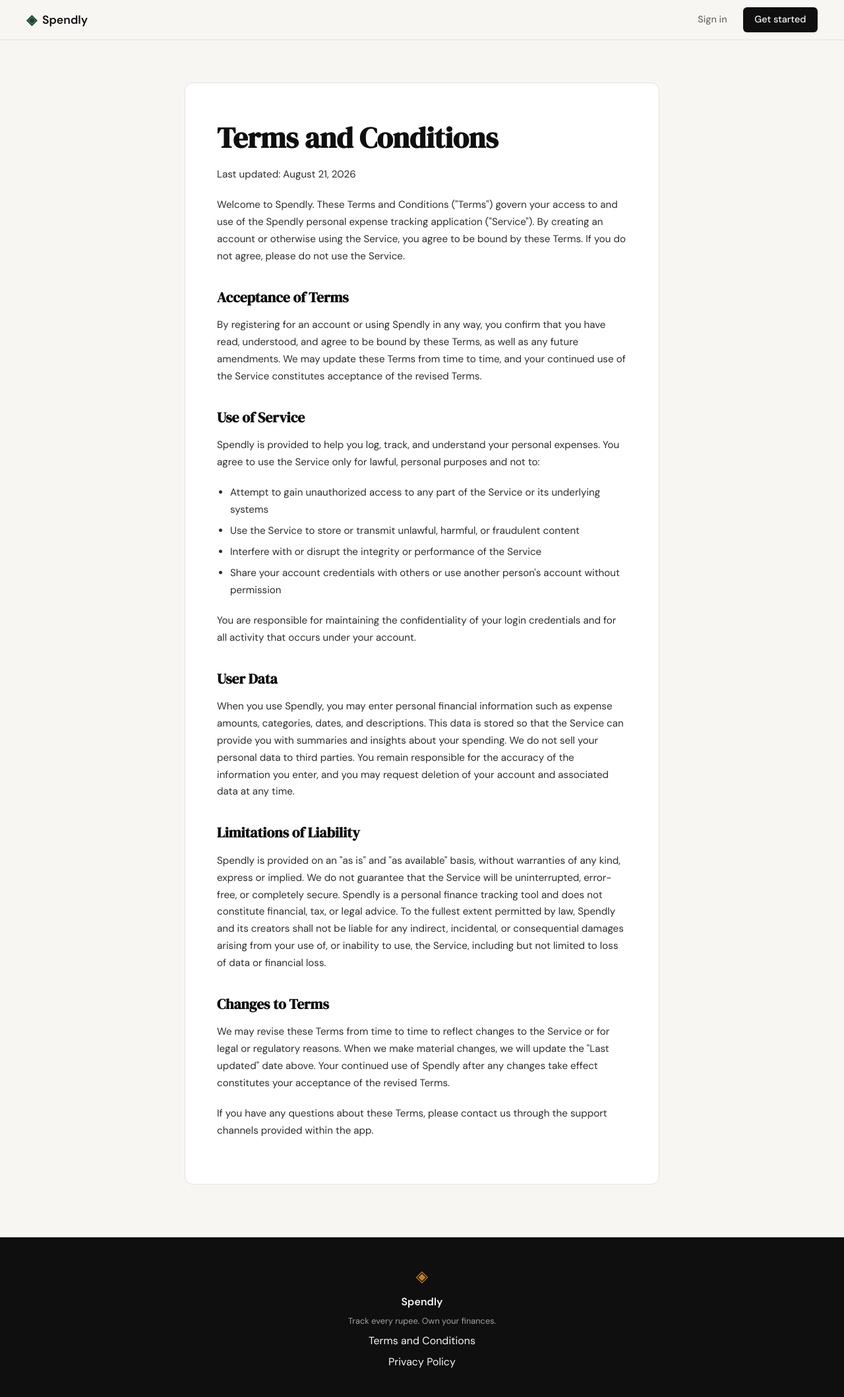
After one commit to faustusaryan/spendly, a Flask app: page /terms in a window 1280 px wide. The commit adds this page. Shown: the whole page at 66% size. Run offline with Flask 3, Linux system fonts and the light colour scheme.

Commit message:
landing: add terms and conditions page and route

```diff
--- a/app.py
+++ b/app.py
@@ -20,6 +20,11 @@ def register():
 @app.route("/login")
 def login():
     return render_template("login.html")
+
+
+@app.route("/terms")
+def terms():
+    return render_template("terms.html")
 
 
 # ------------------------------------------------------------------ #
--- a/static/css/style.css
+++ b/static/css/style.css
@@ -478,6 +478,66 @@ a { color: inherit; text-decoration: none; }
 .auth-switch a:hover { text-decoration: underline; }
 
 /* ------------------------------------------------------------------ */
+/* Legal pages (Terms, Privacy)                                        */
+/* ------------------------------------------------------------------ */
+
+.legal-section {
+    padding: 4rem 2rem 5rem;
+}
+
+.legal-container {
+    max-width: 720px;
+    margin: 0 auto;
+    background: var(--paper-card);
+    border: 1px solid var(--border);
+    border-radius: var(--radius-md);
+    padding: 3rem;
+}
+
+.legal-title {
+    font-family: var(--font-display);
+    font-size: clamp(2rem, 4vw, 2.75rem);
+    color: var(--ink);
+    margin-bottom: 0.5rem;
+}
+
+.legal-updated {
+    font-size: 0.85rem;
+    color: var(--ink-faint);
+    margin-bottom: 2rem;
+}
+
+.legal-container p {
+    font-size: 0.95rem;
+    color: var(--ink-soft);
+    line-height: 1.7;
+    margin-bottom: 1.25rem;
+}
+
+.legal-container h2 {
+    font-family: var(--font-display);
+    font-size: 1.35rem;
+    color: var(--ink);
+    margin-top: 2rem;
+    margin-bottom: 0.75rem;
+}
+
+.legal-container ul {
+    margin: 0 0 1.25rem 1.25rem;
+    color: var(--ink-soft);
+}
+
+.legal-container li {
+    font-size: 0.95rem;
+    line-height: 1.7;
+    margin-bottom: 0.4rem;
+}
+
+@media (max-width: 600px) {
+    .legal-container { padding: 2rem 1.5rem; }
+}
+
+/* ------------------------------------------------------------------ */
 /* Footer                                                              */
 /* ------------------------------------------------------------------ */
 
--- a/templates/base.html
+++ b/templates/base.html
@@ -34,7 +34,7 @@
             <span class="brand-icon">◈</span>
             <span class="footer-name">Spendly</span>
             <p class="footer-copy">Track every rupee. Own your finances.</p>
-            <a href="#">Terms and Conditions</a>
+            <a href="{{ url_for('terms') }}">Terms and Conditions</a>
             <a href="#">Privacy Policy</a>
         </div>
     </footer>
--- /dev/null
+++ b/templates/terms.html
@@ -0,0 +1,86 @@
+{% extends "base.html" %}
+
+{% block title %}Terms and Conditions — Spendly{% endblock %}
+
+{% block content %}
+
+<section class="legal-section">
+    <div class="legal-container">
+        <h1 class="legal-title">Terms and Conditions</h1>
+        <p class="legal-updated">Last updated: August 21, 2026</p>
+
+        <p>
+            Welcome to Spendly. These Terms and Conditions ("Terms") govern your
+            access to and use of the Spendly personal expense tracking application
+            ("Service"). By creating an account or otherwise using the Service, you
+            agree to be bound by these Terms. If you do not agree, please do not
+            use the Service.
+        </p>
+
+        <h2>Acceptance of Terms</h2>
+        <p>
+            By registering for an account or using Spendly in any way, you confirm
+            that you have read, understood, and agree to be bound by these Terms,
+            as well as any future amendments. We may update these Terms from time
+            to time, and your continued use of the Service constitutes acceptance
+            of the revised Terms.
+        </p>
+
+        <h2>Use of Service</h2>
+        <p>
+            Spendly is provided to help you log, track, and understand your
+            personal expenses. You agree to use the Service only for lawful,
+            personal purposes and not to:
+        </p>
+        <ul>
+            <li>Attempt to gain unauthorized access to any part of the Service or its underlying systems</li>
+            <li>Use the Service to store or transmit unlawful, harmful, or fraudulent content</li>
+            <li>Interfere with or disrupt the integrity or performance of the Service</li>
+            <li>Share your account credentials with others or use another person's account without permission</li>
+        </ul>
+        <p>
+            You are responsible for maintaining the confidentiality of your login
+            credentials and for all activity that occurs under your account.
+        </p>
+
+        <h2>User Data</h2>
+        <p>
+            When you use Spendly, you may enter personal financial information
+            such as expense amounts, categories, dates, and descriptions. This
+            data is stored so that the Service can provide you with summaries and
+            insights about your spending. We do not sell your personal data to
+            third parties. You remain responsible for the accuracy of the
+            information you enter, and you may request deletion of your account
+            and associated data at any time.
+        </p>
+
+        <h2>Limitations of Liability</h2>
+        <p>
+            Spendly is provided on an "as is" and "as available" basis, without
+            warranties of any kind, express or implied. We do not guarantee that
+            the Service will be uninterrupted, error-free, or completely secure.
+            Spendly is a personal finance tracking tool and does not constitute
+            financial, tax, or legal advice. To the fullest extent permitted by
+            law, Spendly and its creators shall not be liable for any indirect,
+            incidental, or consequential damages arising from your use of, or
+            inability to use, the Service, including but not limited to loss of
+            data or financial loss.
+        </p>
+
+        <h2>Changes to Terms</h2>
+        <p>
+            We may revise these Terms from time to time to reflect changes to the
+            Service or for legal or regulatory reasons. When we make material
+            changes, we will update the "Last updated" date above. Your continued
+            use of Spendly after any changes take effect constitutes your
+            acceptance of the revised Terms.
+        </p>
+
+        <p>
+            If you have any questions about these Terms, please contact us
+            through the support channels provided within the app.
+        </p>
+    </div>
+</section>
+
+{% endblock %}
```
